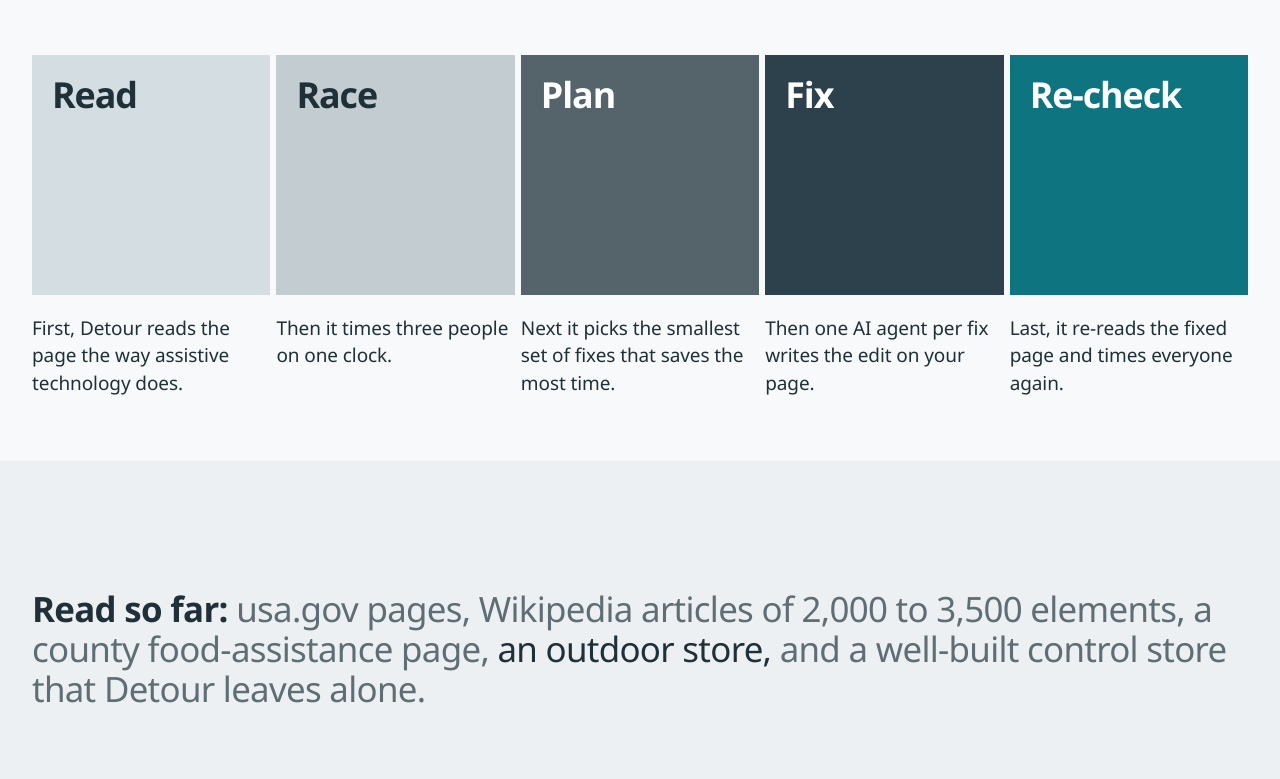
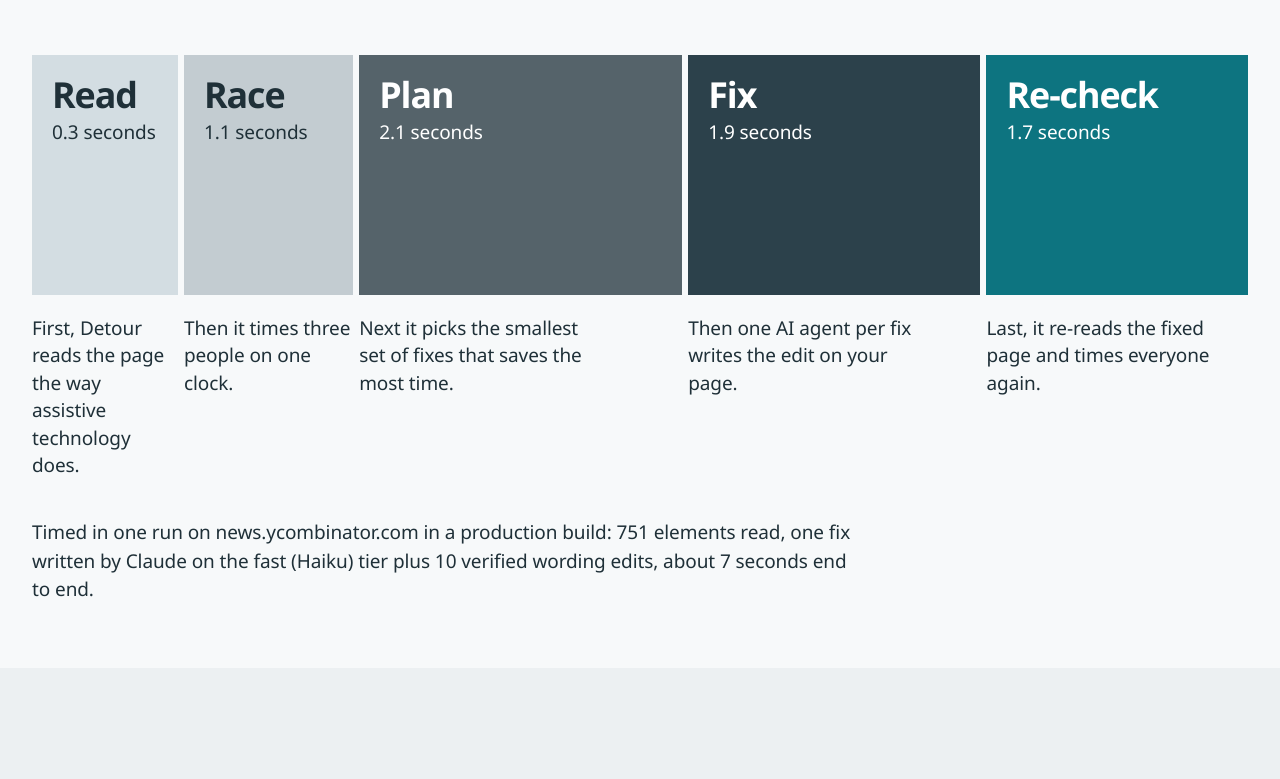
Before and after one commit to ethanrom/detour, a Next.js app: page / in a window 1280 px wide. Shown: the part 1081-1860 px from the top of the page. Built offline with nearby package versions, Linux system fonts and the light colour scheme; a web font is replaced by a local one.

Commit message:
Home and README: measured stage times, pages verified today, re-checked numbers from the recorded runs

```diff
--- a/app/page.tsx
+++ b/app/page.tsx
@@ -3,7 +3,7 @@ import Link from "next/link";
 import "./home.css";
 import { Chip } from "@/components/home/Chip";
 import { HeroRace } from "@/components/home/HeroRace";
-import { LOOP, durationText, loopIsMeasured } from "@/components/home/loop";
+import { LOOP, LOOP_SOURCE, durationText, loopIsMeasured } from "@/components/home/loop";
 import { ProofCycle } from "@/components/home/ProofCycle";
 import { RevealRoot } from "@/components/home/RevealRoot";
 import { Switches } from "@/components/home/Switches";
@@ -102,6 +102,11 @@ export default function Home() {
               );
             })}
           </ol>
+          {measured && (
+            <p className="hm-note hm-caption" data-reveal>
+              {LOOP_SOURCE}
+            </p>
+          )}
         </div>
       </section>
 
--- a/components/home/loop.ts
+++ b/components/home/loop.ts
@@ -1,7 +1,8 @@
 /**
- * The five stages of one Detour run, in order. `seconds` is how long the stage really takes. Durations are NOT
- * measured yet, so every value is null: the bar then draws equal segments and shows no duration text.
- * The lead fills these in later (plain numbers of seconds); never put in a guess.
+ * The five stages of one Detour run, in order. `seconds` is how long the stage really took, read from the app's
+ * User Timing measures (detour:read, race, plan, fix) in one production run on a real page; see LOOP_SOURCE.
+ * Fix is the agent's own time on the fix card; Re-check is the rest of detour:fix. Never put in a guess: a null
+ * value makes the bar draw equal segments with no duration text.
  */
 export interface LoopStage {
   id: "read" | "race" | "plan" | "fix" | "recheck";
@@ -11,12 +12,16 @@ export interface LoopStage {
 }
 
 export const LOOP: readonly LoopStage[] = [
-  { id: "read", label: "Read", clause: "First, Detour reads the page the way assistive technology does.", seconds: null },
-  { id: "race", label: "Race", clause: "Then it times three people on one clock.", seconds: null },
-  { id: "plan", label: "Plan", clause: "Next it picks the smallest set of fixes that saves the most time.", seconds: null },
-  { id: "fix", label: "Fix", clause: "Then one AI agent per fix writes the edit on your page.", seconds: null },
-  { id: "recheck", label: "Re-check", clause: "Last, it re-reads the fixed page and times everyone again.", seconds: null },
+  { id: "read", label: "Read", clause: "First, Detour reads the page the way assistive technology does.", seconds: 0.3 },
+  { id: "race", label: "Race", clause: "Then it times three people on one clock.", seconds: 1.1 },
+  { id: "plan", label: "Plan", clause: "Next it picks the smallest set of fixes that saves the most time.", seconds: 2.1 },
+  { id: "fix", label: "Fix", clause: "Then one AI agent per fix writes the edit on your page.", seconds: 1.9 },
+  { id: "recheck", label: "Re-check", clause: "Last, it re-reads the fixed page and times everyone again.", seconds: 1.7 },
 ];
+
+/** Where the durations come from, shown under the bar. */
+export const LOOP_SOURCE =
+  "Timed in one run on news.ycombinator.com in a production build: 751 elements read, one fix written by Claude on the fast (Haiku) tier plus 10 verified wording edits, about 7 seconds end to end.";
 
 /** True only when every stage has a measured duration. Otherwise the bar uses equal widths. */
 export function loopIsMeasured(stages: readonly LoopStage[] = LOOP): boolean {
@@ -26,6 +31,7 @@ export function loopIsMeasured(stages: readonly LoopStage[] = LOOP): boolean {
 /** Duration in words for a stage, or null while it is unmeasured. */
 export function durationText(seconds: number | null): string | null {
   if (seconds === null) return null;
+  if (seconds < 10) return `${seconds.toFixed(1)} seconds`;
   if (seconds < 90) return `${Math.round(seconds)} seconds`;
   const minutes = seconds / 60;
   return `${Number.isInteger(minutes) ? minutes : minutes.toFixed(1)} minutes`;
--- a/components/home/proof.ts
+++ b/components/home/proof.ts
@@ -5,9 +5,10 @@
 export const PROOF_LEAD = "Read so far:";
 
 export const PROOF_ITEMS: readonly string[] = [
-  "usa.gov pages",
+  "usa.gov and gov.uk, which it leaves alone",
+  "Hacker News, whose logo link had no name until Claude labelled it",
   "Wikipedia articles of 2,000 to 3,500 elements",
   "a county food-assistance page",
   "an outdoor store",
-  "a well-built control store that Detour leaves alone",
+  "a well-built control store that Detour also leaves alone",
 ];
```
Also changed, not shown: 1 other file (tests, documents, lock files or other folders).
